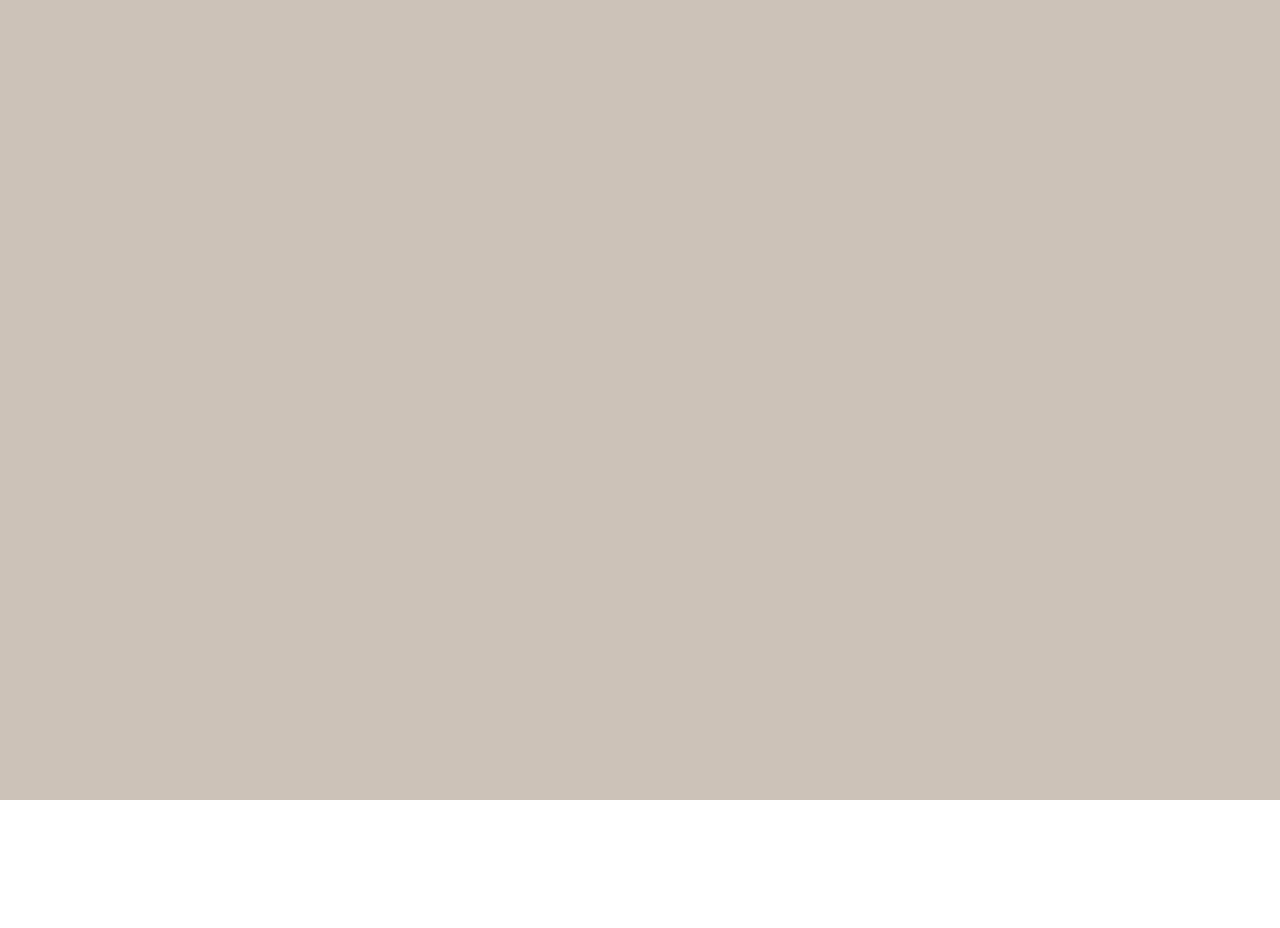
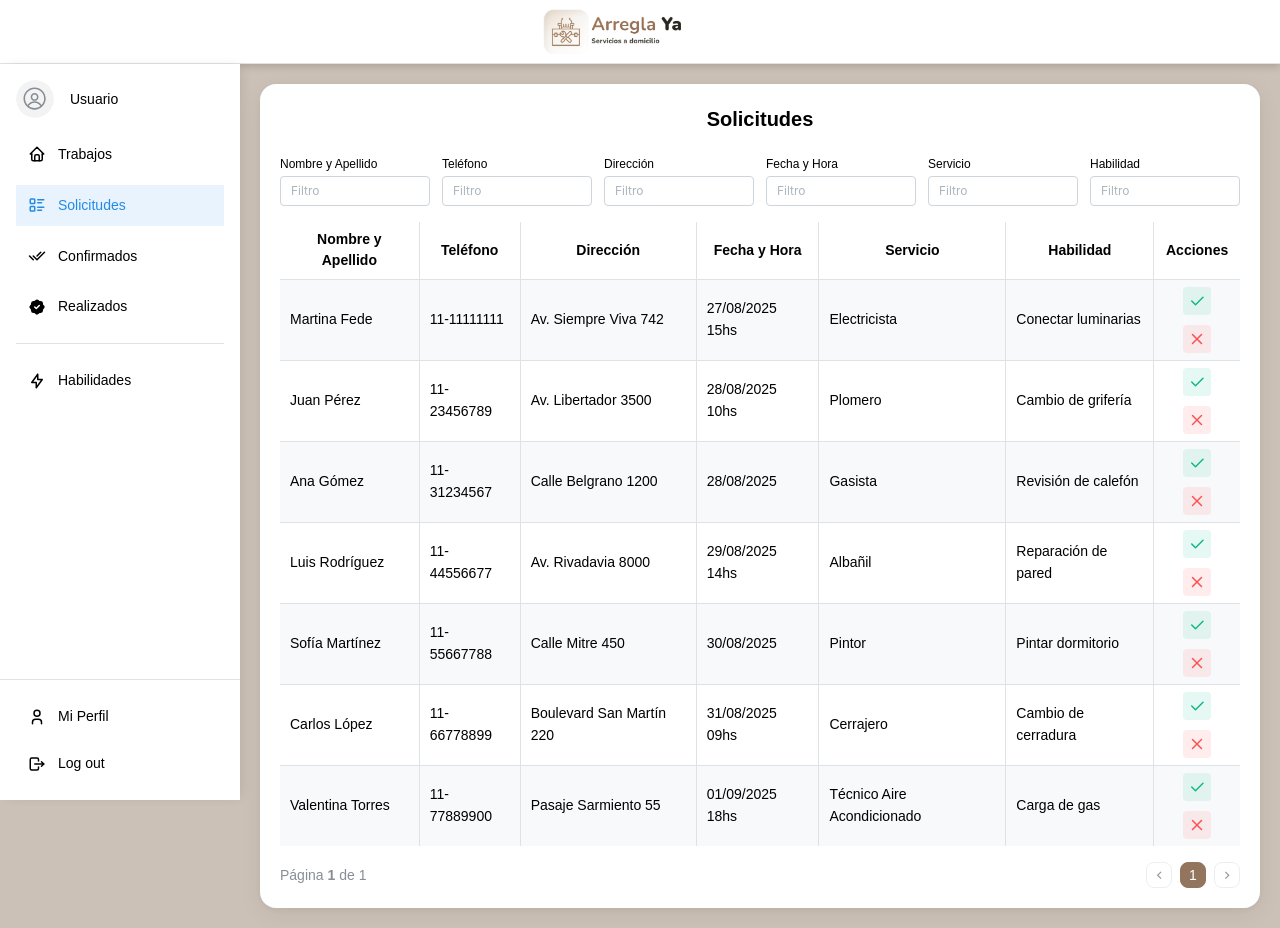
Before and after one commit to MarinaRoitman/ArreglaYa-Catalogo-Front, a React (Create React App) app in the folder desarrollo2-catalogos-front/: page /Solicitudes in a window 1280 px wide. Before the commit this address had no page. Before the commit the page ends 800 px from the top, so only its background shows below. Built offline with nearby package versions, Linux system fonts and the light colour scheme.

Commit message:
mini fix
habia puesto trabajos pendientes y era "Solicitudes"

```diff
--- a/desarrollo2-catalogos-front/src/App.js
+++ b/desarrollo2-catalogos-front/src/App.js
@@ -2,7 +2,7 @@ import React from 'react';
 import { BrowserRouter as Router, Routes, Route, Navigate } from 'react-router-dom';
 import LoginPage from './pages/LoginPage';
 import RegisterPage from './pages/RegisterPage';
-import TrabajosPendientes from './pages/TrabajosPendientes';
+import Solicitudes from './pages/Solicitudes';
 
 import './App.css';
 
@@ -14,7 +14,7 @@ function App() {
           <Route path="/" element={<Navigate to="/login" />} />
           <Route path="/login" element={<LoginPage />} />
           <Route path="/registro" element={<RegisterPage />} />
-          <Route path="/TrabajosPendientes" element={<TrabajosPendientes />} />
+          <Route path="/Solicitudes" element={<Solicitudes />} />
         </Routes>
       </div>
     </Router>
--- /dev/null
+++ b/desarrollo2-catalogos-front/src/SolicitudesPersonas.json
@@ -0,0 +1,72 @@
+[
+{
+"id": 1,
+"nombre": "Martina Fede",
+"telefono": "11-11111111",
+"direccion": "Av. Siempre Viva 742",
+"fechaHora": "27/08/2025 15hs",
+"servicio": "Electricista",
+"habilidad": "Conectar luminarias",
+"estado": "pendiente"
+},
+{
+"id": 2,
+"nombre": "Juan Pérez",
+"telefono": "11-23456789",
+"direccion": "Av. Libertador 3500",
+"fechaHora": "28/08/2025 10hs",
+"servicio": "Plomero",
+"habilidad": "Cambio de grifería",
+"estado": "pendiente"
+},
+{
+"id": 3,
+"nombre": "Ana Gómez",
+"telefono": "11-31234567",
+"direccion": "Calle Belgrano 1200",
+"fechaHora": "28/08/2025",
+"servicio": "Gasista",
+"habilidad": "Revisión de calefón",
+"estado": "pendiente"
+},
+{
+"id": 4,
+"nombre": "Luis Rodríguez",
+"telefono": "11-44556677",
+"direccion": "Av. Rivadavia 8000",
+"fechaHora": "29/08/2025 14hs",
+"servicio": "Albañil",
+"habilidad": "Reparación de pared",
+"estado": "pendiente"
+},
+{
+"id": 5,
+"nombre": "Sofía Martínez",
+"telefono": "11-55667788",
+"direccion": "Calle Mitre 450",
+"fechaHora": "30/08/2025",
+"servicio": "Pintor",
+"habilidad": "Pintar dormitorio",
+"estado": "pendiente"
+},
+{
+"id": 6,
+"nombre": "Carlos López",
+"telefono": "11-66778899",
+"direccion": "Boulevard San Martín 220",
+"fechaHora": "31/08/2025 09hs",
+"servicio": "Cerrajero",
+"habilidad": "Cambio de cerradura",
+"estado": "pendiente"
+},
+{
+"id": 7,
+"nombre": "Valentina Torres",
+"telefono": "11-77889900",
+"direccion": "Pasaje Sarmiento 55",
+"fechaHora": "01/09/2025 18hs",
+"servicio": "Técnico Aire Acondicionado",
+"habilidad": "Carga de gas",
+"estado": "pendiente"
+}
+]
--- /dev/null
+++ b/desarrollo2-catalogos-front/src/components/LogOut.jsx
@@ -0,0 +1,37 @@
+import React from "react";
+import { Modal, Text, Group, Button, Stack } from "@mantine/core";
+import { IconLogout } from "@tabler/icons-react";
+
+export default function LogOut({ opened, onCancel, onConfirm, loading=false }) {
+return (
+<Modal
+    opened={opened}
+    onClose={onCancel}
+    centered
+    radius="lg"
+    withCloseButton={false}
+    overlayProps={{ opacity: 0.35, blur: 2 }}
+    // título centrado
+    title={
+    <Text fw={800} fz="xl" ta="center" w="100%">
+        Cerrar sesión
+    </Text>
+    }
+>
+    {/* contenido centrado */}
+    <Stack gap="md" align="center">
+    <Group gap="xs" justify="center">
+        <IconLogout size={18} />
+        <Text ta="center">¿Seguro que querés salir?</Text>
+    </Group>
+
+    <Group justify="center" mt="sm">
+        <Button variant="light" onClick={onCancel}>Cancelar</Button>
+        <Button color="red" onClick={onConfirm} loading={loading}>
+        Cerrar sesión
+        </Button>
+    </Group>
+    </Stack>
+</Modal>
+);
+}
--- a/desarrollo2-catalogos-front/src/components/Sidebar.jsx
+++ b/desarrollo2-catalogos-front/src/components/Sidebar.jsx
@@ -1,17 +1,29 @@
-import React from "react";
+import React, { useState } from "react";
 import { Box, ScrollArea, Group, Avatar, Text, NavLink, Divider } from "@mantine/core";
-import { IconHome, IconListDetails, IconCheck, IconBolt, IconUser, IconLogout } from "@tabler/icons-react";
+import { IconHome, IconListDetails, IconBolt, IconUser, IconLogout, IconChecks,IconRosetteDiscountCheckFilled } from "@tabler/icons-react";
+import { useNavigate } from "react-router-dom";
+import ConfirmLogoutModal from "./LogOut";
 
 export default function Sidebar() {
+const navigate = useNavigate();
+const [logoutOpen, setLogoutOpen] = useState(false);
+const [loading, setLoading] = useState(false);
+
+const doLogout = async () => {
+  try {
+    setLoading(true);
+    // Opcional: await api.post('/auth/logout')
+    localStorage.removeItem("token");
+    sessionStorage.clear();
+  } finally {
+    setLoading(false);
+    setLogoutOpen(false);
+    navigate("/login", { replace: true });
+  }
+};
+
 return (
-    <Box
-      style={{
-        height: "100%",
-        display: "flex",
-        flexDirection: "column",
-        boxShadow: "4px 0 12px -4px rgba(0,0,0,0.12)",
-      }}
-    >
+  <Box style={{ height: "100%", display: "flex", flexDirection: "column", boxShadow: "4px 0 12px -4px rgba(0,0,0,0.12)" }}>
     <ScrollArea type="never" style={{ flex: 1 }}>
       <Box p="md">
         <Group align="center" gap="md">
@@ -19,44 +31,33 @@ export default function Sidebar() {
           <Text size="sm">Usuario</Text>
         </Group>
 
-          <NavLink
-            label="Trabajos"
-            leftSection={<IconHome size={18} />}
-            variant="filled"
-            mt="md"
-          />
-          <NavLink
-            label="Pendientes"
-            leftSection={<IconListDetails size={18} />}
-            active
-            mt="xs"
-          />
-          <NavLink
-            label="Realizadas"
-            leftSection={<IconCheck size={18} />}
-            mt="xs"
-          />
+        <NavLink label="Trabajos" leftSection={<IconHome size={18} />} variant="filled" mt="md" />
+        <NavLink label="Solicitudes" leftSection={<IconListDetails size={18} />} active mt="xs" />
+        <NavLink label="Confirmados" leftSection={<IconChecks size={18} />}  mt="xs" />
+        <NavLink label="Realizados" leftSection={<IconRosetteDiscountCheckFilled size={18} />} mt="xs" />
 
         <Divider my="md" />
         <NavLink label="Habilidades" leftSection={<IconBolt size={18} />} />
       </Box>
     </ScrollArea>
 
-      <Box
-        p="md"
-        style={{
-          borderTop: "1px solid var(--mantine-color-gray-3)",
-          paddingBottom: 16,
-        }}
-      >
+    <Box p="md" style={{ borderTop: "1px solid var(--mantine-color-gray-3)", paddingBottom: 16 }}>
       <NavLink label="Mi Perfil" leftSection={<IconUser size={18} />} mb={6} />
       <NavLink
         label="Log out"
         leftSection={<IconLogout size={18} />}
         color="red"
         variant="subtle"
+        onClick={() => setLogoutOpen(true)}
       />
     </Box>
+
+    <ConfirmLogoutModal
+      opened={logoutOpen}
+      onCancel={() => setLogoutOpen(false)}
+      onConfirm={doLogout}
+      loading={loading}
+    />
   </Box>
 );
 }
--- a/desarrollo2-catalogos-front/src/pages/TrabajosPendientes.js
+++ b/desarrollo2-catalogos-front/src/pages/Solicitudes.js
@@ -5,8 +5,9 @@ import AppLayout from "../components/LayoutTrabajosPendientes";
 import Filterbar from "../components/Filterbar";
 import TableComponent from "../components/TableComponent";
 import CardsMobile from "../components/CardsMobile";
+import SolicitudesPersonas from "../SolicitudesPersonas.json";
 
-
+/*
 const JOBS_MOCK = Array.from({ length: 100 }).map((_, i) => ({
 id: i + 1,
 nombre: "Martina Fede",
@@ -16,10 +17,10 @@ fechaHora: i % 3 === 0 ? "27/08/2025 15hs" : "27/08/2025",
 servicio: "Electricista",
 habilidad: "Conectar luminarias",
 estado: "pendiente",
-}));
+}));*/
 
-export default function TrabajosPendientes() {
-const [data, setData] = useState(JOBS_MOCK);
+export default function Solicitudes() {
+const [data, setData] = useState(SolicitudesPersonas);
 
 // filtros
 const [fNombre, setFNombre] = useState("");
@@ -74,7 +75,7 @@ return (
     }}
     >
     <Text fw={700} fz="xl" mb="md" ta="center">
-        Trabajos Pendientes
+        Solicitudes
     </Text>
 
     <Filterbar
@@ -107,7 +108,15 @@ return (
         <Text size="sm" c="dimmed">
         Página <Text span fw={700}>{page}</Text> de {totalPages}
         </Text>
-        <Pagination value={page} onChange={setPage} total={totalPages} />
+        <Pagination
+            value={page}
+            onChange={setPage}
+            total={totalPages}
+            color="#93755E"
+            variant="filled"
+            radius="md"
+            size="sm"
+            />
     </Group>
     </Box>
 </AppLayout>
```
Lines whose indentation alone changed are shown as unchanged.
